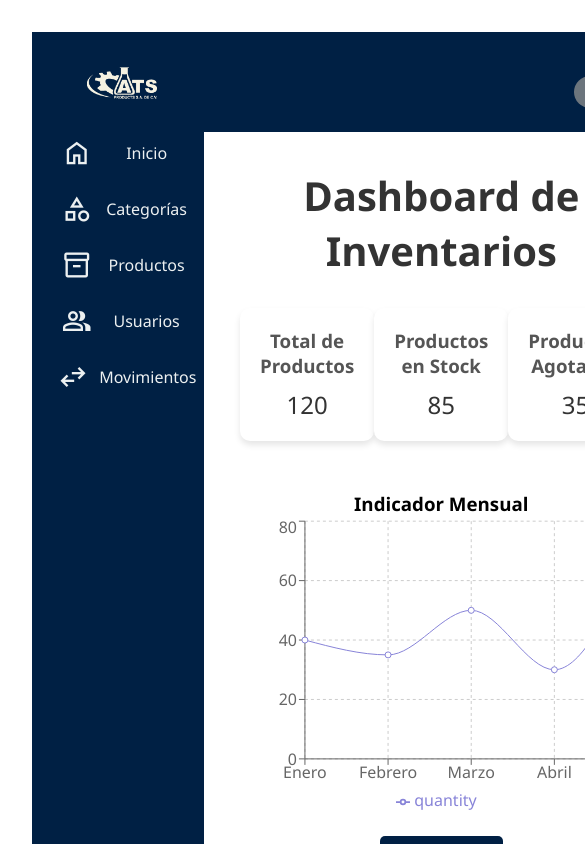
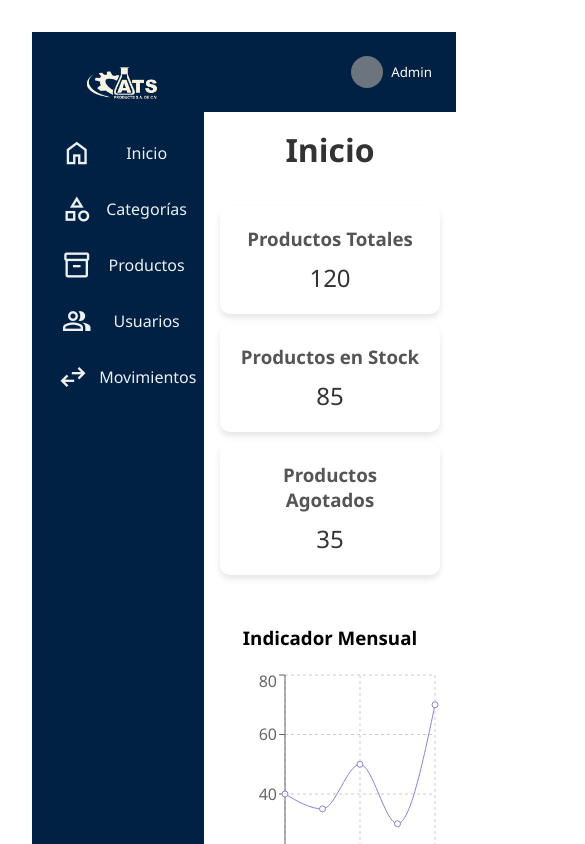
Before and after one commit to MarcoLc94/ats-inventory-frontend, a React (Vite) app: page / in a window 390 px wide. Shown: the top 844 px of the page, 585 px wide, since content can reach past the window. Built offline with nearby package versions, Linux system fonts and the light colour scheme; sample sign-in values are in the browser's storage.

Commit message:
dashboard fixed mobile

```diff
--- /dev/null
+++ b/src/assets/variables/dashboard.css
@@ -0,0 +1,66 @@
+.dashboard-container {
+  display: flex;
+  flex-direction: column;
+  width: 100%;
+}
+
+h1 {
+  text-align: center;
+  font-size: 2rem;
+  color: #333;
+}
+
+.stats-container {
+  display: flex;
+  justify-content: center;
+  gap: 5vw;
+  margin-top: 10vh;
+}
+
+.stat-card {
+  background-color: #fff;
+  padding: 20px;
+  border-radius: 10px;
+  box-shadow: 0 4px 6px rgba(0, 0, 0, 0.1);
+  text-align: center;
+  width: 15%;
+}
+
+.stat-card h3 {
+  margin-bottom: 10px;
+  color: #555;
+}
+
+.stat-card p {
+  font-size: 1.5rem;
+  color: #333;
+}
+
+.chart-container {
+  margin-top: 50px;
+
+  h3 {
+    padding-bottom: 20px;
+  }
+}
+
+@media (width < 500px) {
+  .stats-container {
+    display: flex;
+    width: 100%;
+    flex-direction: column;
+    justify-content: center;
+    align-items: center;
+    gap: 10px;
+    margin-top: 35px;
+  }
+
+  .stat-card {
+    background-color: #fff;
+    padding: 20px;
+    border-radius: 10px;
+    box-shadow: 0 4px 6px rgba(0, 0, 0, 0.1);
+    text-align: center;
+    width: 180px;
+  }
+}
--- a/src/assets/variables/layout.css
+++ b/src/assets/variables/layout.css
@@ -183,58 +183,3 @@
   background-color: white;
   color: black;
 }
-
-.dashboard-container {
-  padding: 20px;
-  max-width: 1200px;
-  margin: 0 auto;
-}
-
-h1 {
-  text-align: center;
-  font-size: 2.5rem;
-  color: #333;
-}
-
-.stats-container {
-  display: flex;
-  justify-content: space-around;
-  margin-top: 30px;
-}
-
-.stat-card {
-  background-color: #fff;
-  padding: 20px;
-  border-radius: 10px;
-  box-shadow: 0 4px 6px rgba(0, 0, 0, 0.1);
-  text-align: center;
-  width: 30%;
-}
-
-.stat-card h3 {
-  margin-bottom: 10px;
-  color: #555;
-}
-
-.stat-card p {
-  font-size: 1.5rem;
-  color: #333;
-}
-
-.chart-container {
-  margin-top: 50px;
-}
-
-button {
-  margin-top: 20px;
-  padding: 10px 20px;
-  background-color: var(--secondary-color);
-  color: white;
-  border: none;
-  border-radius: 5px;
-  cursor: pointer;
-}
-
-button:hover {
-  background-color: #45a049;
-}
--- a/src/index.css
+++ b/src/index.css
@@ -1,6 +1,7 @@
 /* Reset CSS básico */
 @import "./assets/variables/variables.css";
 @import "./assets/variables/layout.css";
+@import "./assets/variables/dashboard.css";
 @import "material-symbols";
 
 * {
--- a/src/pages/Home/Home.tsx
+++ b/src/pages/Home/Home.tsx
@@ -1,4 +1,4 @@
-import { useNavigate } from "react-router-dom";
+// import { useNavigate } from "react-router-dom";
 import { useState, useEffect } from "react";
 import {
   LineChart,
@@ -21,7 +21,7 @@ const productData = [
 ];
 
 const Home = () => {
-  const navigate = useNavigate();
+  // const navigate = useNavigate();
 
   // Estado de la aplicación (puedes sustituir esto con tu lógica o API)
   const [inventoryData, setInventoryData] = useState({
@@ -30,26 +30,20 @@ const Home = () => {
     outOfStock: 35,
   });
 
-  // Manejar logout
-  const handleLogout = () => {
-    console.log(setInventoryData);
-    localStorage.removeItem("authToken");
-    navigate("/login");
-  };
-
   // Aquí puedes agregar un useEffect para obtener datos reales de tu API
   useEffect(() => {
     // Simula la carga de datos (puedes sustituirlo por una API real)
     // setInventoryData(...);
+    console.log(setInventoryData);
   }, []);
 
   return (
     <div className="dashboard-container">
-      <h1>Dashboard de Inventarios</h1>
+      <h1>Inicio</h1>
 
       <div className="stats-container">
         <div className="stat-card">
-          <h3>Total de Productos</h3>
+          <h3>Productos Totales</h3>
           <p>{inventoryData.totalProducts}</p>
         </div>
         <div className="stat-card">
@@ -75,8 +69,6 @@ const Home = () => {
           </LineChart>
         </ResponsiveContainer>
       </div>
-
-      <button onClick={handleLogout}>Cerrar sesión</button>
     </div>
   );
 };
--- a/src/pages/Login/Login.css
+++ b/src/pages/Login/Login.css
@@ -71,6 +71,12 @@
   background-color: var(--primary-color-hover);
 }
 
+/* Estilo cuando el botón está deshabilitado */
+.login-button:disabled {
+  background-color: #cccccc !important; /* Gris */
+  cursor: not-allowed !important;
+}
+
 /* Efecto para los inputs cuando son inválidos */
 .form-group input:invalid:not(:placeholder-shown) {
   border-color: #ff4757;
--- a/src/pages/Login/Login.tsx
+++ b/src/pages/Login/Login.tsx
@@ -20,6 +20,13 @@ const Login = ({ setIsAuthenticated }: LoginProps) => {
       ...formData,
       [e.target.id]: e.target.value,
     });
+  };
+
+  const isFormValid = () => {
+    const emailRegex = /^[^\s@]+@[^\s@]+\.[^\s@]+$/;
+    return (
+      emailRegex.test(formData.email) && formData.password.trim().length > 0
+    );
   };
 
   const handleLogin = async (e: React.FormEvent<HTMLFormElement>) => {
@@ -82,7 +89,11 @@ const Login = ({ setIsAuthenticated }: LoginProps) => {
             />
           </div>
 
-          <button type="submit" className="login-button">
+          <button
+            type="submit"
+            className="login-button"
+            disabled={!isFormValid()}
+          >
             Iniciar sesión
           </button>
         </form>
```
